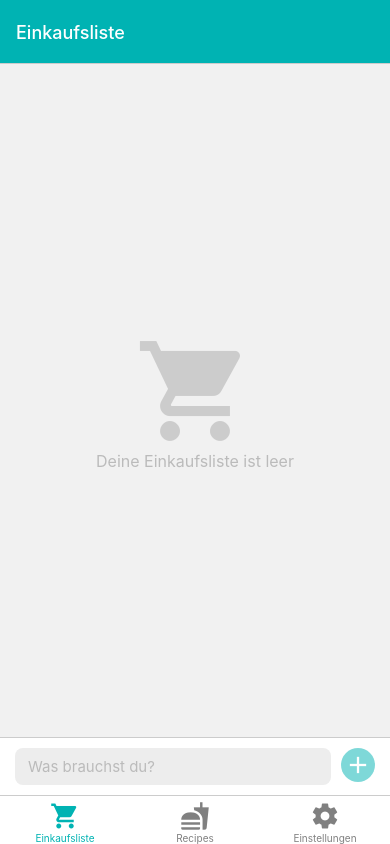
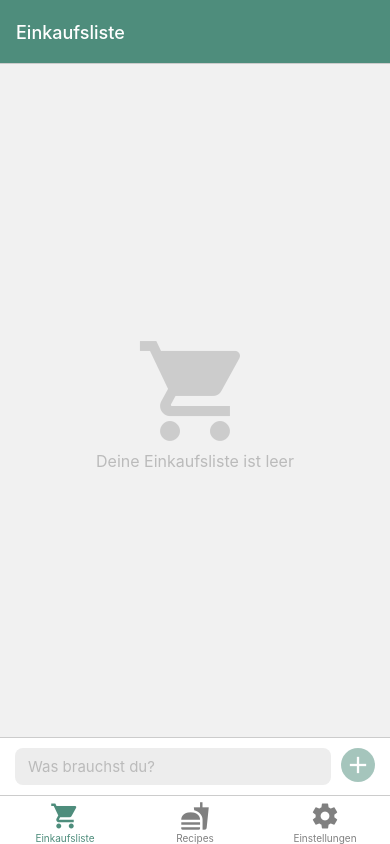
Before and after one commit to marrywal/hungryList, a React Native app: screen /Root in a window 390 px wide. Built offline with nearby package versions, Linux system fonts and the light colour scheme; what expo-linking would draw is missing.

Commit message:
change color and add icon

```diff
--- a/app.json
+++ b/app.json
@@ -4,7 +4,7 @@
     "slug": "hungryList",
     "version": "1.0.0",
     "orientation": "portrait",
-    "icon": "./src/assets/images/icon.png",
+    "icon": "./src/assets/images/favicon.png",
     "scheme": "hungryList",
     "userInterfaceStyle": "automatic",
     "splash": {
@@ -23,7 +23,7 @@
     },
     "android": {
       "adaptiveIcon": {
-        "foregroundImage": "./src/assets/images/adaptive-icon.png",
+        "foregroundImage": "./src/assets/images/favicon.png",
         "backgroundColor": "#ffffff"
       },
       "package": "com.marrywa.hungryList"
--- a/src/constants/Colors.ts
+++ b/src/constants/Colors.ts
@@ -1,5 +1,5 @@
-const tintColorLight = '#00b3b3';
-const tintColorDark = '#006D75';
+const tintColorLight = '#4E8D7C'; // #467e6f
+const tintColorDark = '#27463e';
 
 export const Colors = {
   light: {
```
Also changed, not shown: src/assets/images/favicon.png.
